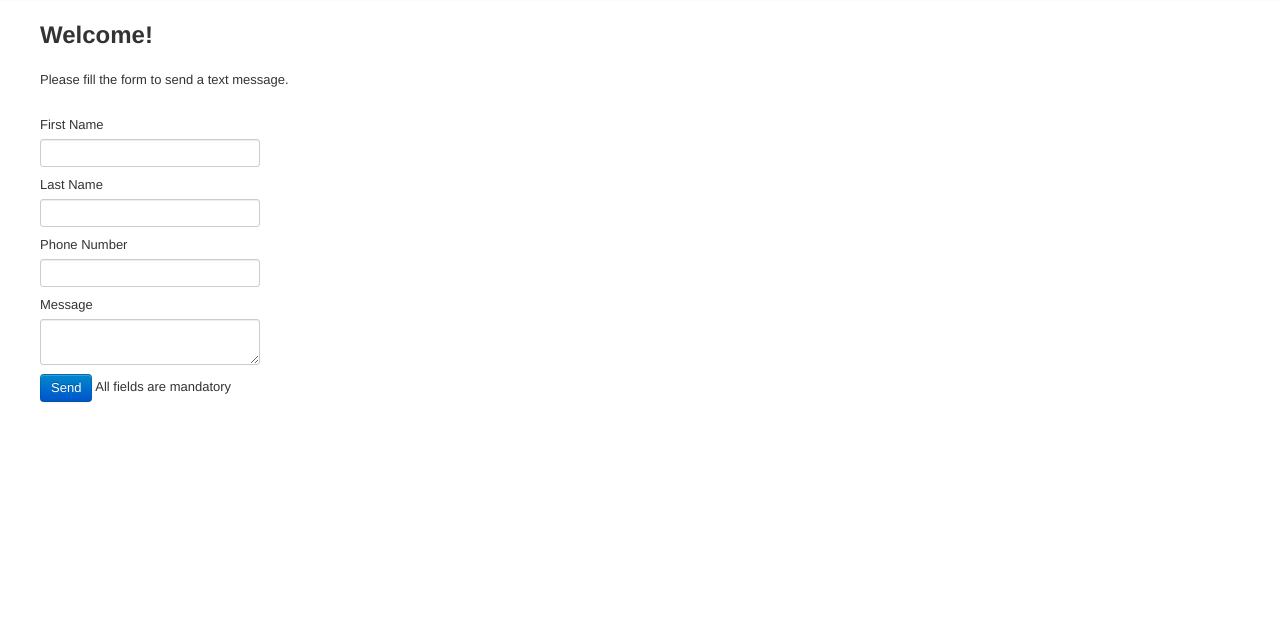
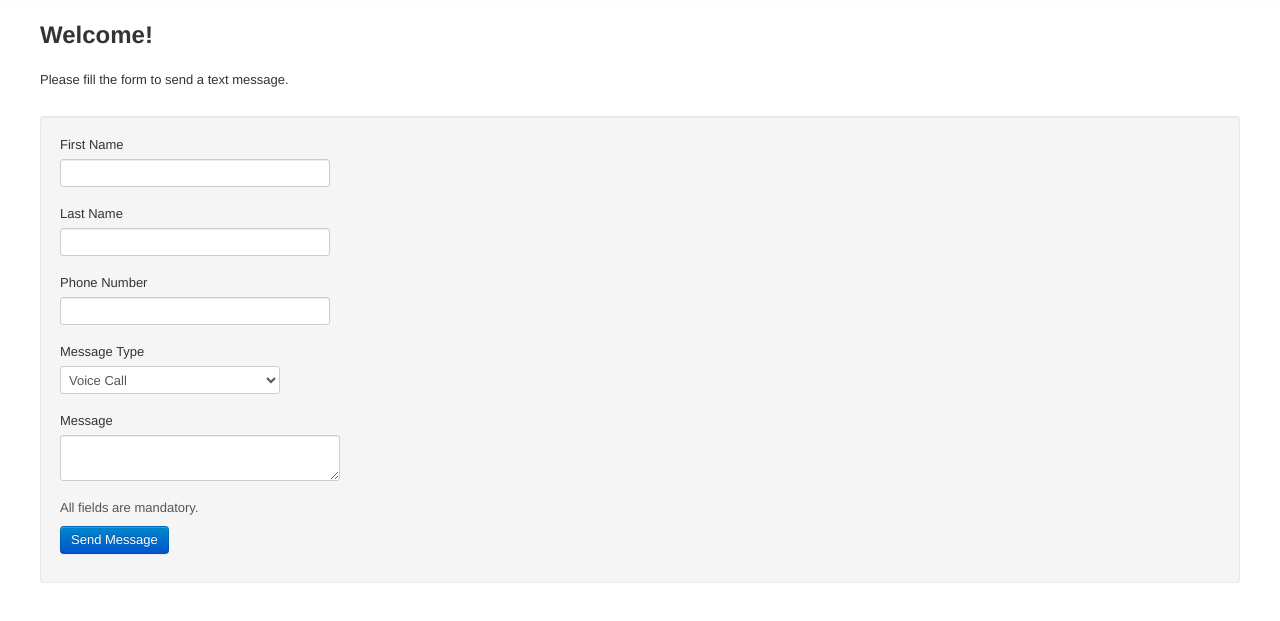
Before and after one commit to DirectGratitude/TropoAPITest, a website: page app/views/messages/send.html in a window 1280 px wide. Shown: the part 43-664 px from the top of the page. Drawn offline with nearby package versions, Linux system fonts and the light colour scheme; files that its build step writes are made by us from their sources.

Commit message:
forms nice

```diff
--- a/app/controllers/message.js
+++ b/app/controllers/message.js
@@ -15,7 +15,7 @@ var MessageController = createController({
     var message = "Do not miss your rendez-vous with Sabrina at 3pm. Love you. Pommy.";
     var number = "18198018805";
 
-    // todo : add radio to form to chose between actions
+    // todo : reselect action when form has errors
     // todo : fix sms (problems seems to be about outbound sms)
     // todo : properly handle parameters and move this to send()
 
@@ -26,7 +26,7 @@ var MessageController = createController({
     }
 
     var session = new TropoSession();
-    session.makeApiCall(token, { msg: message, number: number });
+    //session.makeApiCall(token, { msg: message, number: number });
 
     session.addListener('responseBody', function(response) {
       console.log(response);
--- a/app/views/messages/send.html
+++ b/app/views/messages/send.html
@@ -4,29 +4,45 @@
 
 <br />
 
-<form action="/messages/send", method="post">
-  <label for="message[firstName]">First Name</label>
-  <input type="text" name="message[firstName]" value="{{#if message}}{{message.firstName}}{{/if}}" />
+<form action="/messages/send" method="post" class="well">
+  <fieldset>
 
-  <br />
+    <div class="control-group">
+      <label class="control-label" for="message[firstName]">First Name</label>
+      <input type="text" id="message[firstName]" name="message[firstName]" value="{{#if message}}{{message.firstName}}{{/if}}" class="span3" />
+    </div>
 
-  <label for="message[lastName]">Last Name</label>
-  <input type="text" name="message[lastName]" value="{{#if message}}{{message.firstName}}{{/if}}" />
+    <div class="control-group">
+      <label class="control-label" for="message[lastName]">Last Name</label>
+      <input type="text" id="message[lastName]" name="message[lastName]" value="{{#if message}}{{message.firstName}}{{/if}}" class="span3" />
+    </div>
 
-  <br />
+    <div class="control-group">
+      <label class="control-label" for="message[phoneNumber]">Phone Number</label>
+      <input type="text" id="message[phoneNumber]" name="message[phoneNumber]" value="{{#if message}}{{message.phoneNumber}}{{/if}}" class="span3" />
+    </div>
 
-  <label for="message[phoneNumber]">Phone Number</label>
-  <input type="text" name="message[phoneNumber]" value="{{#if message}}{{message.phoneNumber}}{{/if}}" />
+    <div class="control-group">
+      <label class="control-label" for="message[action]">Message Type</label>
+      <div class="controls">
+        <select id="message[action]" name="message[action]">
+          <option value="call">Voice Call</option>
+          <option value="message">Text Message</option>
+        </select>
+      </div>
+    </div>
 
-  <br />
+    <div class="control-group">
+      <label class="control-label" for="message[message]">Message</label>
+      <textarea id="message[message]" name="message[message]" class="input-xlarge">{{#if message}}{{message.message}}{{/if}}</textarea>
+    </div>
 
-  <label for="message[message]">Message</label>
-  <textarea name="message[message]">{{#if message}}{{message.message}}{{/if}}</textarea>
+    <div class="control-group">
+      <span class="help-block">All fields are mandatory.</span>
+      <button class="btn btn-primary">Send Message</button>
+    </div>
 
-  <br />
-
-  <button class="btn btn-primary">Send</button>
-  <small>All fields are mandatory</small>
+  </fieldset>
 </form>
 
 {{> footer}}
```
